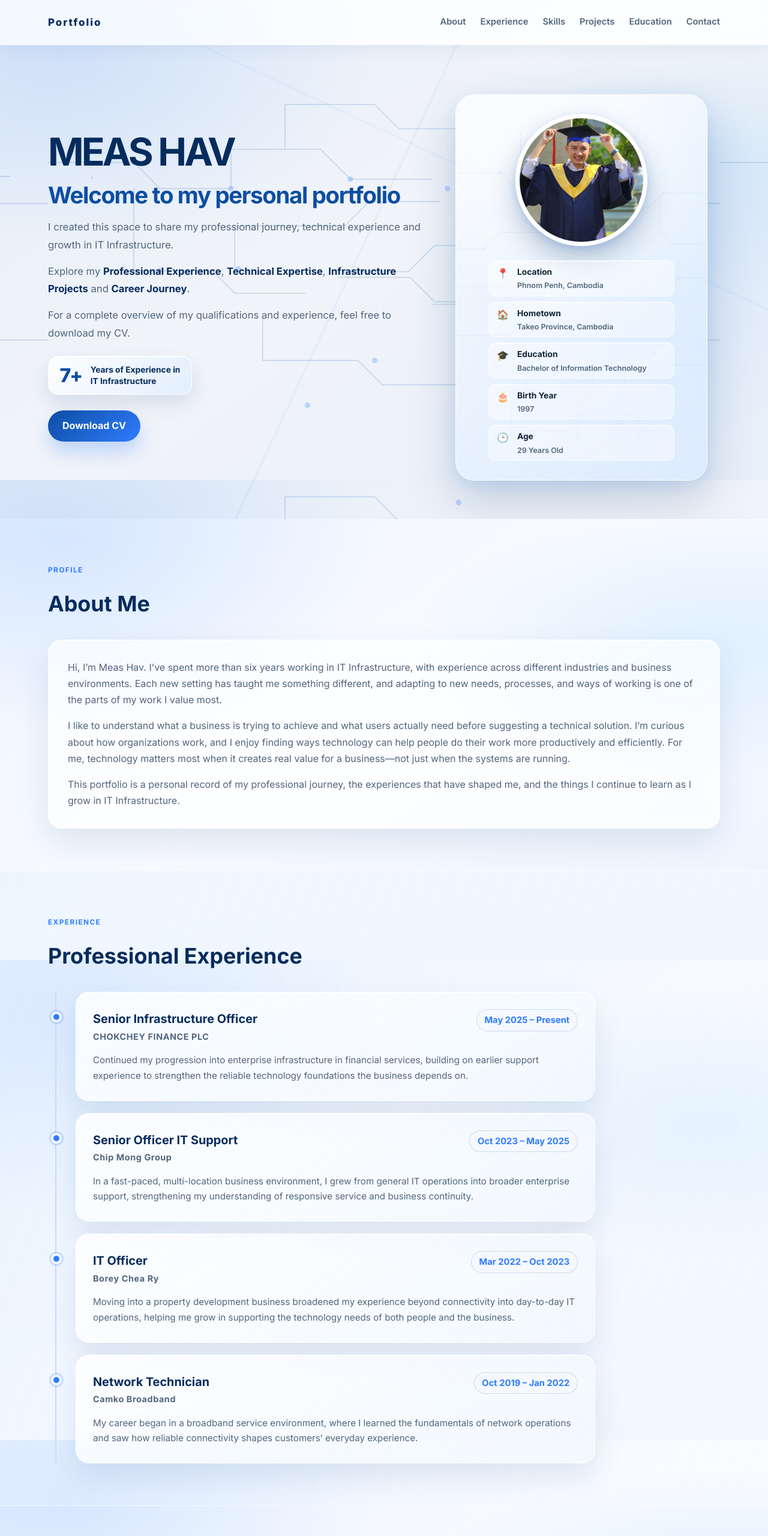
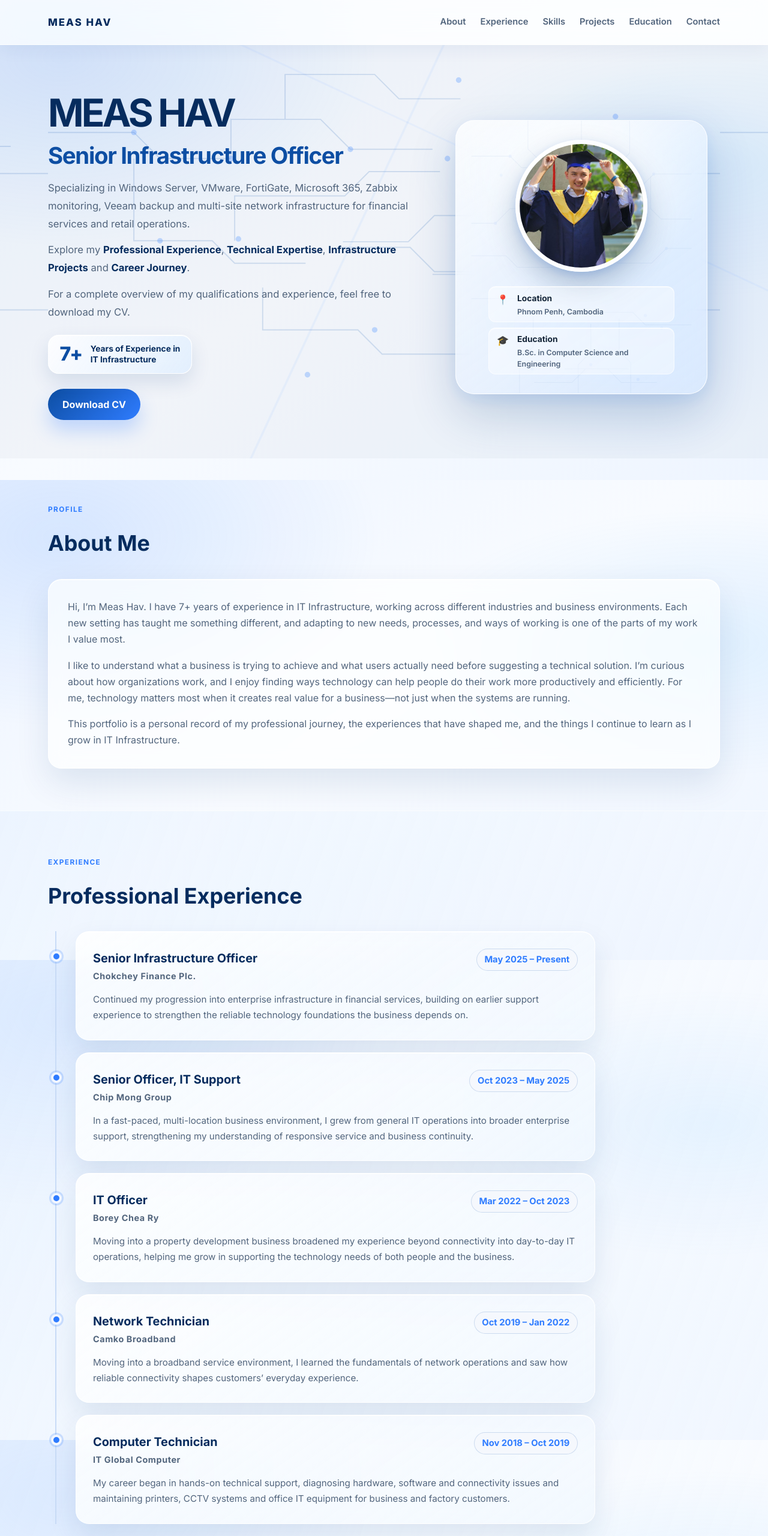
Before and after one commit to MEASHav-Infra/meashav-portfolio, a plain HTML site: page index.html in a window 1280 px wide. Shown: the top 2560 px of the page at 60% size. Drawn offline with Linux system fonts and the light colour scheme.

Commit message:
Clarify professional profile and correct portfolio details
- Show name in top bar and "Senior Infrastructure Officer" in hero
- Add infrastructure specialization summary
- Use "7+ years of experience" consistently
- Remove age, birth year and hometown from public profile
- Correct degree to B.Sc. in Computer Science and Engineering
- Present FortiGate Administrator 7.4 as a training course completion
- Rename "Review Certificate" to "View Certificate"
- Use international phone format (+855)
- Add Computer Technician role (Nov 2018 – Oct 2019)
- Standardize employer and job-title formatting

```diff
--- a/index.html
+++ b/index.html
@@ -19,7 +19,7 @@
   <body>
     <header class="topbar">
       <div class="container nav-wrap">
-        <div class="brand">Portfolio</div>
+        <div class="brand">MEAS HAV</div>
         <nav class="main-nav" aria-label="Main navigation">
           <a href="#about">About</a>
           <a href="#experience">Experience</a>
@@ -36,11 +36,12 @@
         <div class="container hero-grid">
           <div class="hero-content">
             <h1>MEAS HAV</h1>
-            <h2 class="hero-welcome">Welcome to my personal portfolio</h2>
+            <h2 class="hero-welcome">Senior Infrastructure Officer</h2>
             <div class="intro">
               <p>
-                I created this space to share my professional journey, technical
-                experience and growth in IT Infrastructure.
+                Specializing in Windows Server, VMware, FortiGate, Microsoft 365,
+                Zabbix monitoring, Veeam backup and multi-site network
+                infrastructure for financial services and retail operations.
               </p>
               <p>
                 Explore my <strong>Professional Experience</strong>,
@@ -78,20 +79,8 @@
                   <span><strong>Location</strong><small>Phnom Penh, Cambodia</small></span>
                 </p>
                 <p class="profile-detail">
-                  <span class="profile-icon" aria-hidden="true">🏠</span>
-                  <span><strong>Hometown</strong><small>Takeo Province, Cambodia</small></span>
-                </p>
-                <p class="profile-detail">
                   <span class="profile-icon" aria-hidden="true">🎓</span>
-                  <span><strong>Education</strong><small>Bachelor of Information Technology</small></span>
-                </p>
-                <p class="profile-detail">
-                  <span class="profile-icon" aria-hidden="true">🎂</span>
-                  <span><strong>Birth Year</strong><small>1997</small></span>
-                </p>
-                <p class="profile-detail">
-                  <span class="profile-icon" aria-hidden="true">🕒</span>
-                  <span><strong>Age</strong><small>29 Years Old</small></span>
+                  <span><strong>Education</strong><small>B.Sc. in Computer Science and Engineering</small></span>
                 </p>
               </div>
             </div>
@@ -108,8 +97,8 @@
 
           <div class="about-card">
             <p>
-              Hi, I’m Meas Hav. I’ve spent more than six years working in IT
-              Infrastructure, with experience across different industries and
+              Hi, I’m Meas Hav. I have 7+ years of experience in IT
+              Infrastructure, working across different industries and
               business environments. Each new setting has taught me something
               different, and adapting to new needs, processes, and ways of
               working is one of the parts of my work I value most.
@@ -145,7 +134,7 @@
                 <div class="job-header">
                   <div>
                     <h4>Senior Infrastructure Officer</h4>
-                    <p class="job-company">CHOKCHEY FINANCE PLC</p>
+                    <p class="job-company">Chokchey Finance Plc.</p>
                   </div>
                   <span class="employment-period current-role">May 2025 – Present</span>
                 </div>
@@ -161,7 +150,7 @@
               <div class="experience-item">
                 <div class="job-header">
                   <div>
-                    <h4>Senior Officer IT Support</h4>
+                    <h4>Senior Officer, IT Support</h4>
                     <p class="job-company">Chip Mong Group</p>
                   </div>
                   <span class="employment-period">Oct 2023 – May 2025</span>
@@ -201,9 +190,26 @@
                   <span class="employment-period">Oct 2019 – Jan 2022</span>
                 </div>
                 <p class="experience-summary">
-                  My career began in a broadband service environment, where I learned
-                  the fundamentals of network operations and saw how reliable
+                  Moving into a broadband service environment, I learned the
+                  fundamentals of network operations and saw how reliable
                   connectivity shapes customers’ everyday experience.
+                </p>
+              </div>
+            </article>
+            <article class="experience-card">
+              <div class="timeline-marker" aria-hidden="true"></div>
+              <div class="experience-item">
+                <div class="job-header">
+                  <div>
+                    <h4>Computer Technician</h4>
+                    <p class="job-company">IT Global Computer</p>
+                  </div>
+                  <span class="employment-period">Nov 2018 – Oct 2019</span>
+                </div>
+                <p class="experience-summary">
+                  My career began in hands-on technical support, diagnosing hardware,
+                  software and connectivity issues and maintaining printers, CCTV
+                  systems and office IT equipment for business and factory customers.
                 </p>
               </div>
             </article>
@@ -360,10 +366,10 @@
                   <path d="M14 2.75v5h4.5M8 13h8M8 17h8" />
                 </svg>
               </span>
-              <h4>Bachelor of Science in Information Technology</h4>
+              <h4>B.Sc. in Computer Science and Engineering</h4>
               <p>Royal University of Phnom Penh · 2016 – 2020</p>
               <a class="certificate-button" href="Bachelor%20degree.pdf" target="_blank" rel="noopener noreferrer">
-                Review Certificate
+                View Certificate
               </a>
             </article>
             <article class="education-card certificate-card">
@@ -373,10 +379,13 @@
                   <path d="M14 2.75v5h4.5M8 13h8M8 17h8" />
                 </svg>
               </span>
-              <h4>FortiGate Administrator Certificate</h4>
-              <p>Fortinet certification</p>
+              <h4>FortiGate Administrator 7.4 — Training Course</h4>
+              <p>
+                Certificate of course completion · Proseth Informatics · Aug 2026.
+                Includes a Fortinet Training Institute course completion.
+              </p>
               <a class="certificate-button" href="FortiGate%20Certificate.pdf" target="_blank" rel="noopener noreferrer">
-                Review Certificate
+                View Certificate
               </a>
             </article>
           </div>
@@ -407,7 +416,7 @@
                 <span class="label">Phone</span>
               </div>
               <div class="contact-details">
-                <a href="tel:066376760">066 376 760</a>
+                <a href="tel:+85566376760">+855 66 376 760</a>
               </div>
             </div>
             <div class="contact-card">
```
